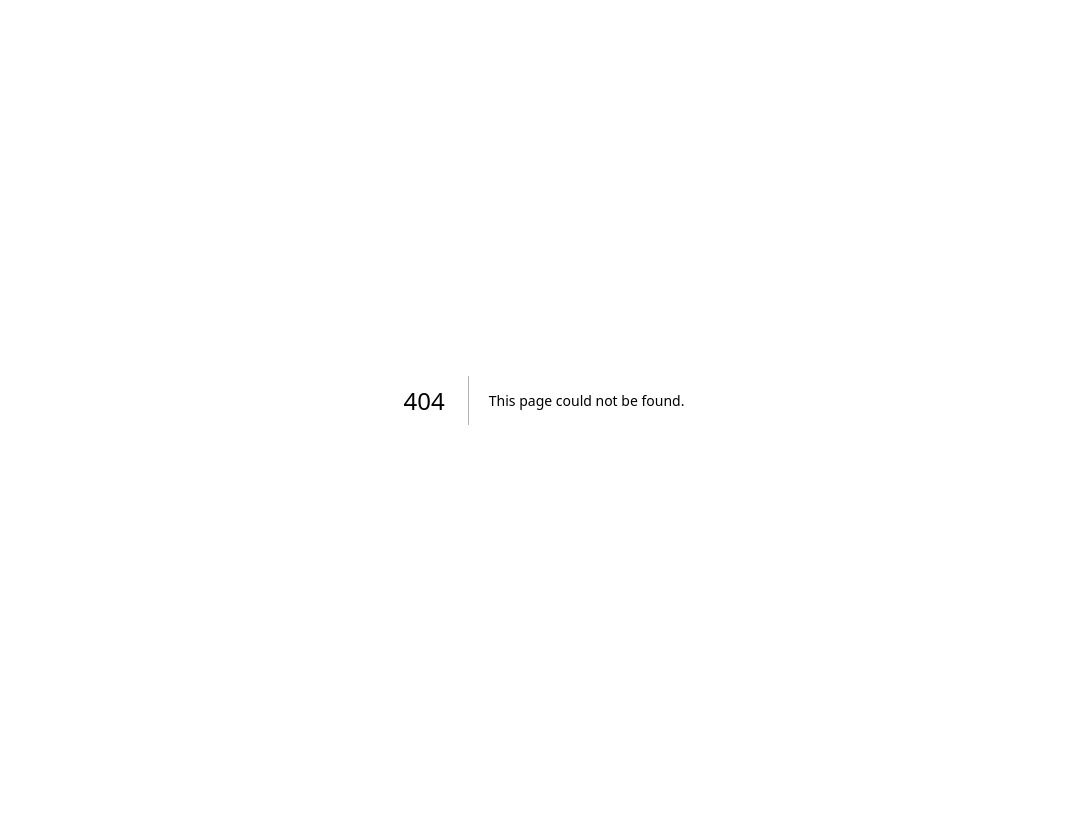
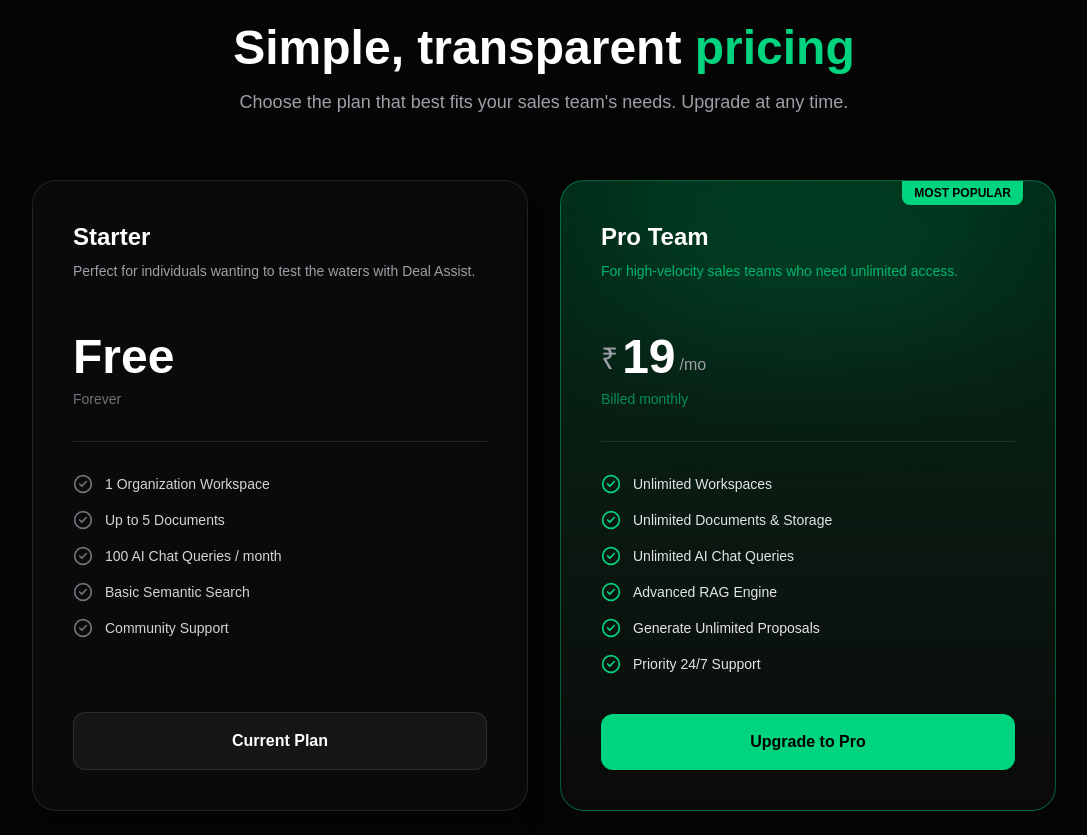
Before and after one commit to Sundaram-Katare/deal-assist, a Next.js app: page /dashboard/pricing in a window 1280 px wide. Before the commit this address had no page. Shown: the whole page, without its empty margins (96-1183 px from the left). Before the commit the page ends 800 px from the top, so only its background shows below. Built offline with nearby package versions, Linux system fonts and the light colour scheme.

Commit message:
pricing section

```diff
--- a/src/app/dashboard/page.tsx
+++ b/src/app/dashboard/page.tsx
@@ -239,13 +239,13 @@ export default async function DashboardPage() {
               <h3 className="font-semibold text-white text-sm">Quick Links</h3>
             </div>
             <div className="space-y-3">
-              <div className="p-4 rounded-xl bg-white/[0.02] border border-white/5 hover:bg-white/5 cursor-pointer transition-colors flex items-center justify-between group">
+              <Link href="/dashboard/pricing" className="p-4 rounded-xl bg-white/[0.02] border border-white/5 hover:bg-white/5 cursor-pointer transition-colors flex items-center justify-between group block">
                 <div>
                   <div className="text-xs font-semibold text-[#00D47E] mb-1">Pricing</div>
                   <div className="text-[10px] text-zinc-500">View plans and features</div>
                 </div>
                 <ArrowRight className="w-4 h-4 text-zinc-600 group-hover:text-white transition-colors" />
-              </div>
+              </Link>
               <div className="p-4 rounded-xl bg-white/[0.02] border border-white/5 hover:bg-white/5 cursor-pointer transition-colors flex items-center justify-between group">
                 <div>
                   <div className="text-xs font-semibold text-[#00D47E] mb-1">Documentation</div>
--- /dev/null
+++ b/src/app/dashboard/pricing/page.tsx
@@ -0,0 +1,103 @@
+import { CheckCircle2 } from "lucide-react";
+import Link from "next/link";
+
+export default function PricingPage() {
+  return (
+    <div className="min-h-[80vh] flex flex-col items-center justify-center p-6 bg-[#050505]">
+      <div className="text-center max-w-2xl mx-auto mb-16">
+        <h1 className="text-4xl md:text-5xl font-bold text-white mb-4">
+          Simple, transparent <span className="text-[#00D47E]">pricing</span>
+        </h1>
+        <p className="text-zinc-400 text-lg">
+          Choose the plan that best fits your sales team's needs. Upgrade at any time.
+        </p>
+      </div>
+
+      <div className="grid grid-cols-1 md:grid-cols-2 gap-8 max-w-5xl mx-auto w-full">
+
+        {/* Free Plan */}
+        <div className="rounded-3xl bg-[#0a0a0a] border border-white/10 p-8 md:p-10 flex flex-col hover:border-white/20 transition-all shadow-xl">
+          <div className="mb-8">
+            <h2 className="text-2xl font-bold text-white mb-2">Starter</h2>
+            <p className="text-zinc-400 text-sm h-10">Perfect for individuals wanting to test the waters with Deal Assist.</p>
+          </div>
+
+          <div className="mb-8 pb-8 border-b border-white/10">
+            <div className="flex items-end gap-1">
+              <span className="text-5xl font-bold text-white">Free</span>
+            </div>
+            <p className="text-zinc-500 mt-2 text-sm">Forever</p>
+          </div>
+
+          <div className="flex-1">
+            <ul className="space-y-4 mb-10">
+              {[
+                "1 Organization Workspace",
+                "Up to 5 Documents",
+                "100 AI Chat Queries / month",
+                "Basic Semantic Search",
+                "Community Support"
+              ].map((feature, i) => (
+                <li key={i} className="flex items-start gap-3 text-zinc-300 text-sm">
+                  <CheckCircle2 className="w-5 h-5 text-zinc-500 shrink-0" />
+                  <span>{feature}</span>
+                </li>
+              ))}
+            </ul>
+          </div>
+
+          <button className="w-full py-4 rounded-xl font-semibold bg-white/5 hover:bg-white/10 text-white border border-white/10 transition-colors">
+            Current Plan
+          </button>
+        </div>
+
+        {/* Paid Plan */}
+        <div className="rounded-3xl bg-gradient-to-b from-[#002b18] to-[#0a0a0a] border border-[#00D47E]/40 p-8 md:p-10 flex flex-col hover:border-[#00D47E]/60 transition-all shadow-2xl relative overflow-hidden">
+          {/* Glow effect */}
+          <div className="absolute top-0 left-1/2 -translate-x-1/2 w-[80%] h-32 bg-[#00D47E]/20 blur-[80px] rounded-full pointer-events-none"></div>
+
+          <div className="absolute top-0 right-8 bg-[#00D47E] text-black text-xs font-bold px-3 py-1 rounded-b-lg">
+            MOST POPULAR
+          </div>
+
+          <div className="mb-8 relative z-10">
+            <h2 className="text-2xl font-bold text-white mb-2">Pro Team</h2>
+            <p className="text-[#00D47E]/80 text-sm h-10">For high-velocity sales teams who need unlimited access.</p>
+          </div>
+
+          <div className="mb-8 pb-8 border-b border-white/10 relative z-10">
+            <div className="flex items-end gap-1">
+              <span className="text-3xl font-medium text-zinc-400 mb-1">₹</span>
+              <span className="text-5xl font-bold text-white">19</span>
+              <span className="text-zinc-400 mb-1">/mo</span>
+            </div>
+            <p className="text-[#00D47E]/60 mt-2 text-sm">Billed monthly</p>
+          </div>
+
+          <div className="flex-1 relative z-10">
+            <ul className="space-y-4 mb-10">
+              {[
+                "Unlimited Workspaces",
+                "Unlimited Documents & Storage",
+                "Unlimited AI Chat Queries",
+                "Advanced RAG Engine",
+                "Generate Unlimited Proposals",
+                "Priority 24/7 Support"
+              ].map((feature, i) => (
+                <li key={i} className="flex items-start gap-3 text-zinc-200 text-sm">
+                  <CheckCircle2 className="w-5 h-5 text-[#00D47E] shrink-0" />
+                  <span>{feature}</span>
+                </li>
+              ))}
+            </ul>
+          </div>
+
+          <Link href="/dashboard/billing" className="w-full py-4 rounded-xl font-semibold bg-[#00D47E] hover:bg-[#00D47E]/90 text-black transition-colors text-center relative z-10">
+            Upgrade to Pro
+          </Link>
+        </div>
+
+      </div>
+    </div>
+  );
+}
```
